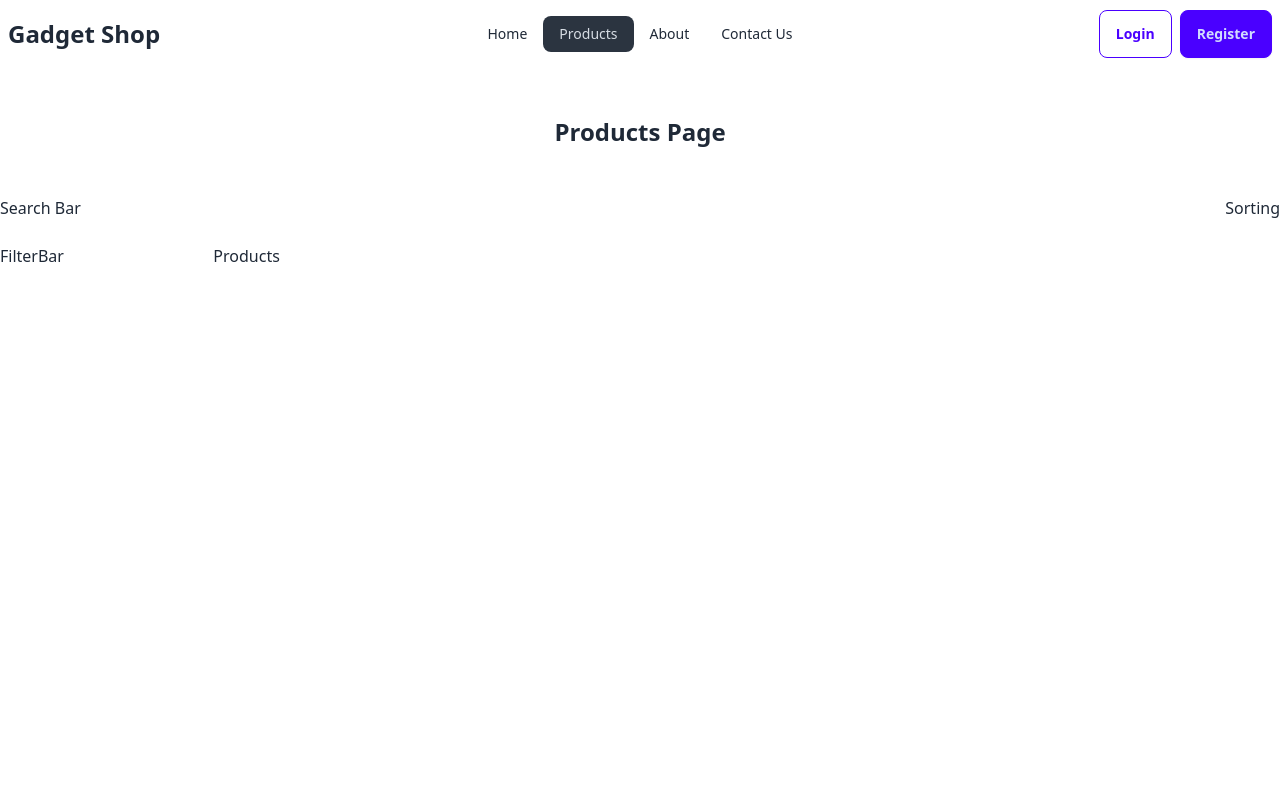
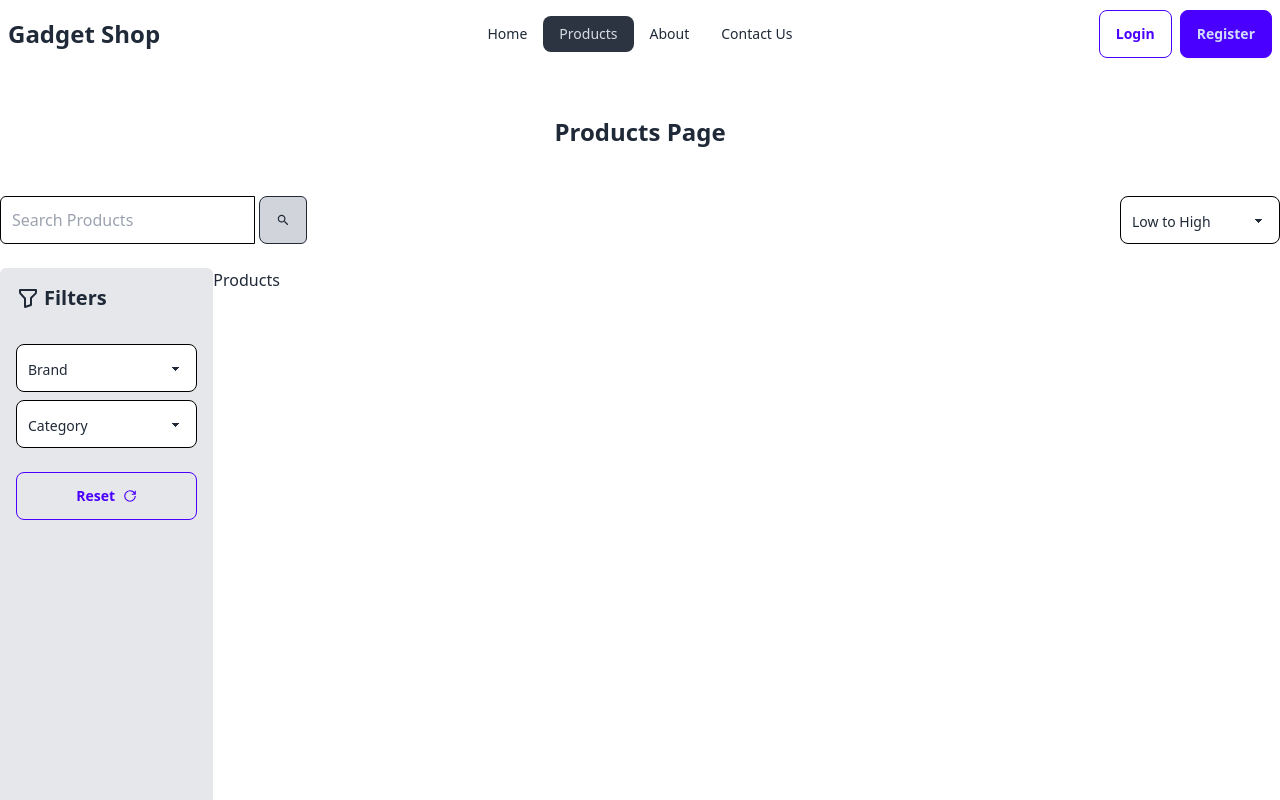
Before and after one commit to shuvakarmakar/gadget-shop-client, a React (Vite) app: page /products in a window 1280 px wide. Shown: the top 800 px of the page. Built offline with nearby package versions, Linux system fonts and the light colour scheme; no server answers.

Commit message:
SearchBar , SortByPrice, FilterBar component added for Products Page

```diff
--- /dev/null
+++ b/src/components/Products/FilterBar.jsx
@@ -0,0 +1,42 @@
+import { GrPowerReset } from "react-icons/gr";
+import { TbFilter } from "react-icons/tb";
+
+const FilterBar = () => {
+    return (
+        <div className='bg-gray-200 h-full min-h-screen p-4 rounded-t-md'>
+            <div className='flex items-center gap-1'>
+                <TbFilter size={24} />
+                <h2 className='font-semibold text-xl'>Filters</h2>
+            </div>
+            <div className="mt-8 flex flex-col items-center gap-2">
+                <div className="w-full">
+                    <select className="p-[11px] select w-full border-black max-w-md">
+                        <option disabled selected>Brand</option>
+                        <option>Homer</option>
+                        <option>Marge</option>
+                        <option>Bart</option>
+                        <option>Lisa</option>
+                        <option>Maggie</option>
+                    </select>
+                </div>
+                <div className="w-full">
+                    <select className="p-[11px] select w-full border-black max-w-md">
+                        <option disabled selected>Category</option>
+                        <option>Homer</option>
+                        <option>Marge</option>
+                        <option>Bart</option>
+                        <option>Lisa</option>
+                        <option>Maggie</option>
+                    </select>
+                </div>
+                <button className="btn w-full mt-4 btn-outline btn-primary flex items-center">
+                    <p>Reset</p>
+                    <GrPowerReset>
+                    </GrPowerReset>
+                </button>
+            </div>
+        </div>
+    );
+};
+
+export default FilterBar;
--- /dev/null
+++ b/src/components/SearchBar.jsx
@@ -0,0 +1,14 @@
+import { IoMdSearch } from 'react-icons/io';
+
+const SearchBar = () => {
+    return (
+        <form className='flex items-center gap-1'>
+            <input type="text" placeholder='Search Products' name='search' className='max-w-md p-[11px] border border-black rounded-l-md' />
+            <button className='btn btn-outline bg-gray-300 rounded-r-md'>
+                <IoMdSearch></IoMdSearch>
+            </button>
+        </form>
+    );
+};
+
+export default SearchBar;
--- /dev/null
+++ b/src/components/SortByPrice.jsx
@@ -0,0 +1,11 @@
+
+const SortByPrice = () => {
+    return (
+        <select className="p-[11px] select w-40 border-black max-w-md">
+            <option value='asc'>Low to High</option>
+            <option value='desc'>High to Low</option>
+        </select>
+    );
+};
+
+export default SortByPrice;
--- a/src/pages/Products.jsx
+++ b/src/pages/Products.jsx
@@ -1,15 +1,21 @@
+import FilterBar from "../components/Products/FilterBar";
+import SearchBar from "../components/SearchBar";
+import SortByPrice from "../components/SortByPrice";
+
 const Products = () => {
     return (
         <div className="container mx-auto">
             <h1 className="my-12 text-2xl font-semibold text-center">Products Page</h1>
             {/* Sorting and Searching */}
             <div className="flex justify-between items-center w-full mb-6">
-                <h1>Search Bar</h1>
-                <h1>Sorting</h1>
+                <SearchBar></SearchBar>
+                <SortByPrice></SortByPrice>
             </div>
             {/* content */}
             <div className="grid  grid-cols-12">
-                <div className="col-span-2">FilterBar</div>
+                <div className="col-span-2">
+                    <FilterBar></FilterBar>
+                </div>
                 <div className="col-span-10">Products</div>
             </div>
         </div>
```
